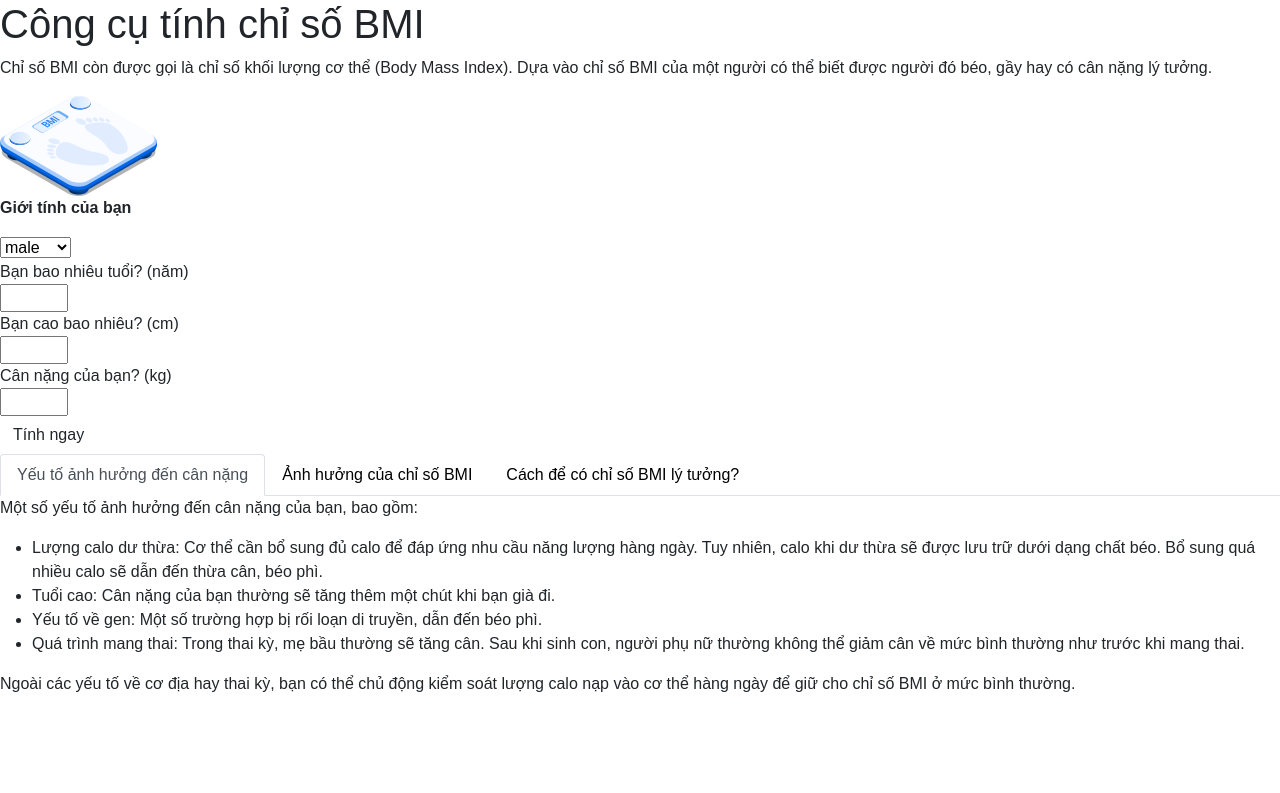
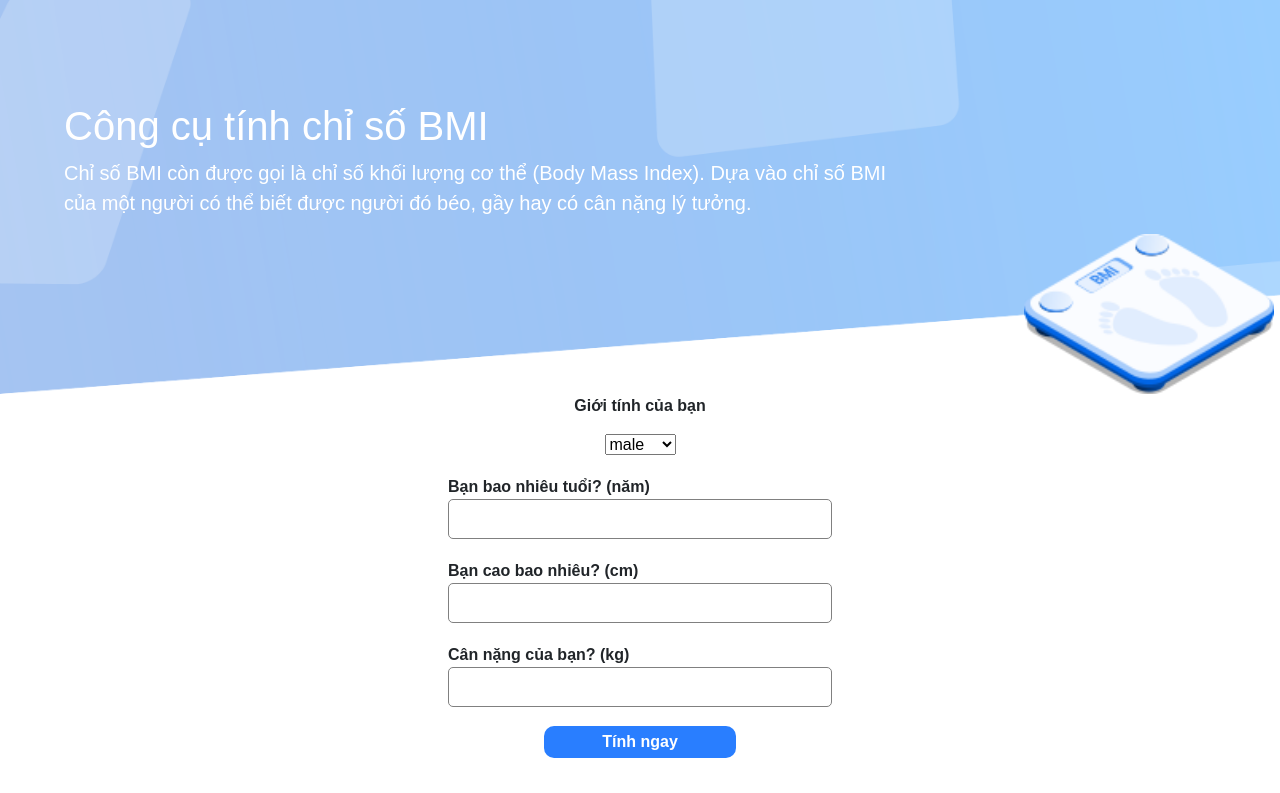
Before and after one commit to rogerlinh/hackathon, a plain HTML site: page index.html in a window 1280 px wide. Shown: the top 793 px of the page. Drawn offline with nearby package versions, Linux system fonts and the light colour scheme; a script that the page names is missing.

Commit message:
Update style.css

```diff
--- a/style.css
+++ b/style.css
@@ -1,6 +1,96 @@
 * {
-    font-family: 'Lexend', sans-serif;
-    margin: 0;
-    padding: 0;
-    box-sizing: border-box;
+  font-family: "Lexend", sans-serif;
+  margin: 0;
+  padding: 0;
+  box-sizing: border-box;
 }
+.header {
+  height: 65%;
+  background-image: url(./toolsBannerBlueLarge2.png);
+  background-repeat: no-repeat;
+  background-size: cover;
+  background-position: 0px 100%;
+}
+
+.header img {
+  margin-left: 80%;
+  width: 250px;
+}
+.header .title-bmi {
+  color: white;
+  padding-left: 5%;
+  padding-right: 30%;
+  padding-top: 8%;
+  font-size: 20px;
+}
+#bmi {
+  margin: 0 20%;
+}
+.icon {
+  display: flex;
+  flex-direction: row;
+  justify-content: center;
+  margin-bottom: 5%;
+}
+#input {
+  display: flex;
+  flex-direction: column;
+  align-items: center;
+}
+select#icon option[value="male"] {
+  background-image: url(./male-icon.jpg);
+}
+select#icon option[value="female"] {
+  background-image: url(./female-icon.jpg);
+}
+.inputData {
+  margin-top: 20px;
+  font-weight: bold;
+}
+.heightNumber {
+  margin-top: 20px;
+}
+.weightNumber {
+  margin-top: 20px;
+}
+input {
+  width: 30vw;
+  border-radius: 5px;
+  height: 40px;
+  padding: 10px;
+  border: 0.1px solid gray;
+  transition: 0.5s;
+}
+input:focus {
+  background-color: rgb(153, 194, 255);
+  transition: 0.5s;
+}
+
+.btn {
+  margin: 5% 25% 10% 25%;
+  border-radius: 10px !important;
+  background-color: rgb(41, 126, 255) !important;
+  font-weight: bold !important;
+  color: white !important;
+  width: 15vw !important;
+  height: 4vh !important;
+  padding: 1px !important;
+}
+.tab-pane p {
+margin-top: 1% !important;
+}
+.tab-pane {
+    margin-bottom: 5% !important;
+    border: 1px solid gray ;
+    padding: 5px 10px 5px 10px;
+}
+.nav-link {
+    font-weight: bold;
+    border: 0.1px solid gray !important;
+    width: calc(100%/3);
+}
+.nav-link:focus {
+    background-color: rgb(1, 103, 255) !important;
+    color: white !important;
+transition: 0.6s;
+}
```
